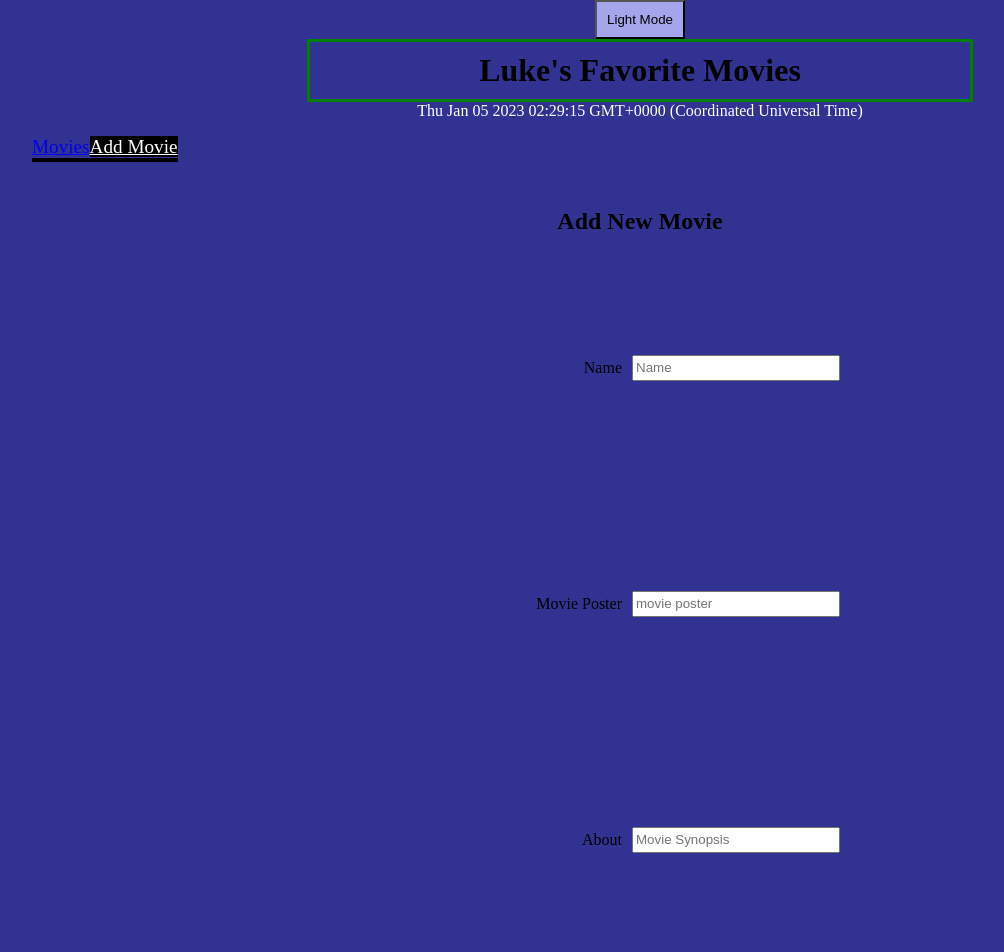
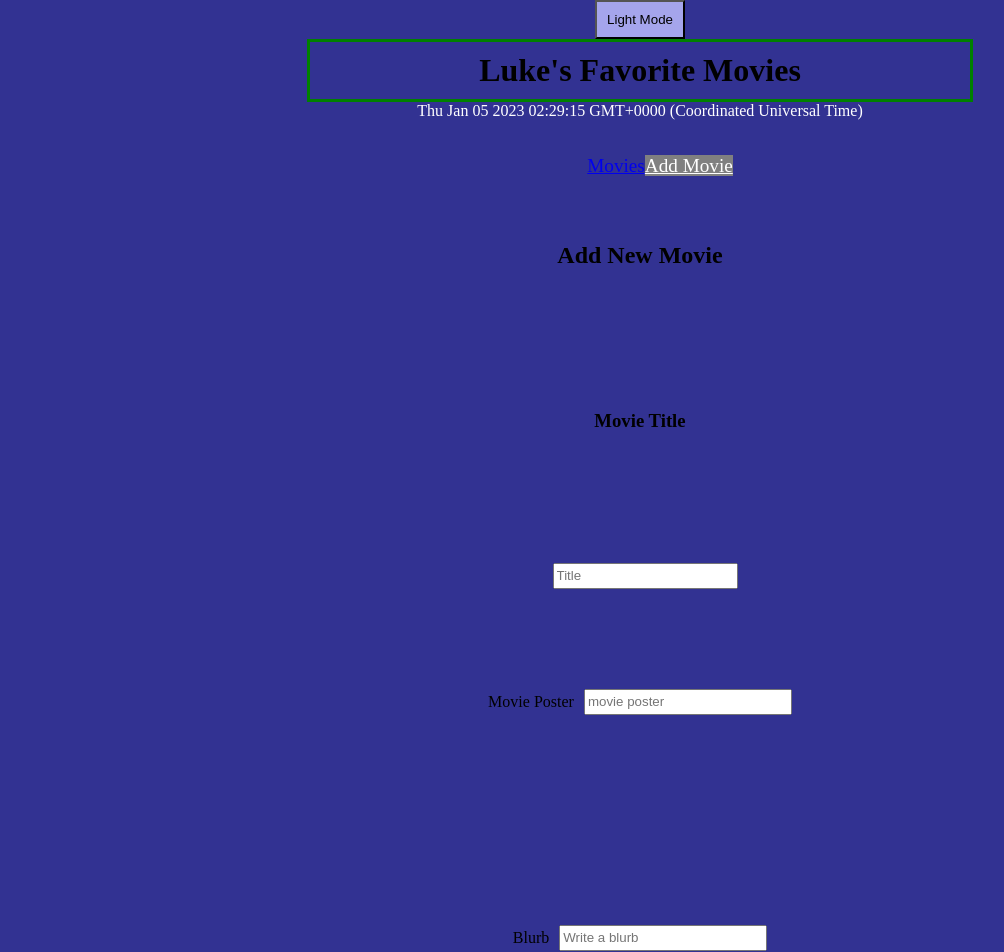
Before and after one commit to Lucas7263/phase-2-project, a React (Create React App) app: page /AddMovie in a window 1280 px wide. Shown: the top 952 px of the page, without its empty margins (0-1004 px from the left). Built offline with nearby package versions, Linux system fonts and the light colour scheme; no server answers.

Commit message:
Added State to the addMovie component, and added additional onchange functions.

```diff
--- a/src/components/AddMovie.js
+++ b/src/components/AddMovie.js
@@ -1,29 +1,53 @@
 import React, { useState } from 'react';
 
-function AddMovie({ newMovie }) {
+function AddMovie({ addMovie }) {
+   const [name, setName] = useState("");
+   const [image, setImage] = useState("");
+   const [about, setAbout] = useState("");
 
-    console.log(newMovie)
+   function handleNameChange(e) {
+    setName(e.target.value)
+   }
+
+   function handleImageChange(e) {
+    setImage(e.target.value)
+   }
+
+   function handleAboutChange(e){
+    setAbout(e.target.value)
+   }
+
+   function handleSubmit(e) {
+    e.preventDefault()
+    addMovie({
+        name,
+        image,
+        about
+    })
+   }
     return(
-        // const [movie, SetMovie] = useState({
 
-        // })
         <div className="addmovie">
             <h2>Add New Movie</h2>
-            <form >
+            <form onSubmit={handleSubmit}>
                 <label className="label">
-                    Name
-                    <input className="input" type="text" placeholder='Name'></input>
+                    <h3>Movie Title</h3>
+                    </label>
+                    <input className="input" type="text" placeholder='Title' onChange={handleNameChange} value={name}></input>
+
+                <label className="label">
+                    Movie Poster
+                    <input  className="input" type="text" placeholder='movie poster' onChange={handleImageChange} value={image}></input>
                 </label>
                 <label className="label">
-                    Movie Poster
-                    <input  className="input" type="text" placeholder='movie poster'></input>
+                    Blurb
+                    <input  className="input" type="text" placeholder='Write a blurb' onChange={handleAboutChange} value={about}></input>
                 </label>
-                <label className="label">
-                    About
-                    <input  className="input" type="text" placeholder='Movie Synopsis'></input>
-                </label>
-                    <button type="submit">Submit</button>
-            </form>
+                <button type="submit">Submit</button>
+                </form>
+
+
+
 
 
         </div>
--- a/src/components/App.js
+++ b/src/components/App.js
@@ -29,6 +29,10 @@ function App() {
 
     }, [])
 
+
+    function addMovie(newMovie) {
+      console.log(newMovie)
+    }
     // toggleDarkMode={toggleDarkMode}
     // <Header darkMode={darkMode} handleClick={handleClick}/>
     return (
@@ -43,7 +47,7 @@ function App() {
 
                     <Switch>
                         <Route path="/AddMovie">
-                            <AddMovie newMovie={movieData}/>
+                            <AddMovie  addMovie={addMovie}/>
                         </Route>
 
                         <Route path={page}>
--- a/src/components/Movie.js
+++ b/src/components/Movie.js
@@ -5,7 +5,7 @@ import React from 'react';
 function Movie({movie}) {
     const {name, image, about, id} = movie
 
-
+    //change the name prop to title for clarity
     return (
         <div className='movie'>
             <h2>{name}</h2>
--- a/src/components/NavBar.js
+++ b/src/components/NavBar.js
@@ -4,20 +4,15 @@ import { NavLink } from 'react-router-dom'
 
 
 function NavBar() {
-
-
-
-
         return (
             <div>
                 <nav className='nav'>
-
-                <NavLink  exact to="/Movies">Movies</NavLink>
-                <NavLink  to="/AddMovie">Add Movie</NavLink>
+                     <ol>
+                        <NavLink  exact to="/Movies">Movies</NavLink>
+                        <NavLink  to="/AddMovie">Add Movie</NavLink>
+                    </ol>
                 </nav>
-
             </div>
-
         )
 }
         export default NavBar;
--- a/src/index.css
+++ b/src/index.css
@@ -61,14 +61,16 @@ body {
     width: 25%;
     gap: 1rem;
     padding: 0 1rem; */
+
     /* background-color: cornsilk; */
-  display: inline-block;
+    /* border-bottom: 4px solid black; */
+  display: flex;
   margin: 1rem 2rem;
   text-decoration: none;
   font-size: 1.2em;
+  justify-content: center;
+  color:  white;
 
-  color:  white;
-  border-bottom: 4px solid black;
   transition: 0.1s;
 }
 
@@ -79,7 +81,7 @@ nav a:active {
 }
 
 nav a.active {
-  background-color: black;
+  background-color: gray;
   color: white;
 }
 
@@ -95,7 +97,7 @@ nav a.active {
   margin: auto;
   display: flex;
   flex-direction: row;
-  justify-content: flex-end;
+  justify-content: center;
   text-align: right;
   width: 400px;
   line-height: 26px;
```
